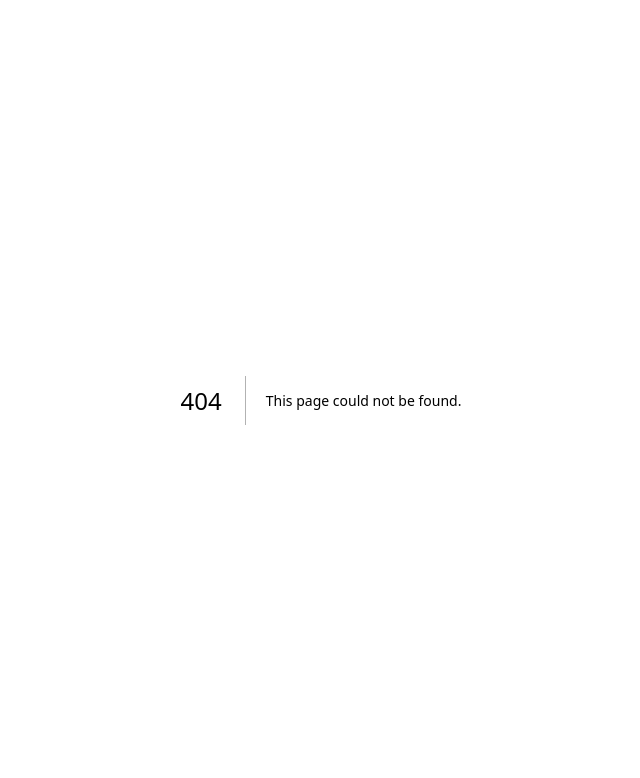
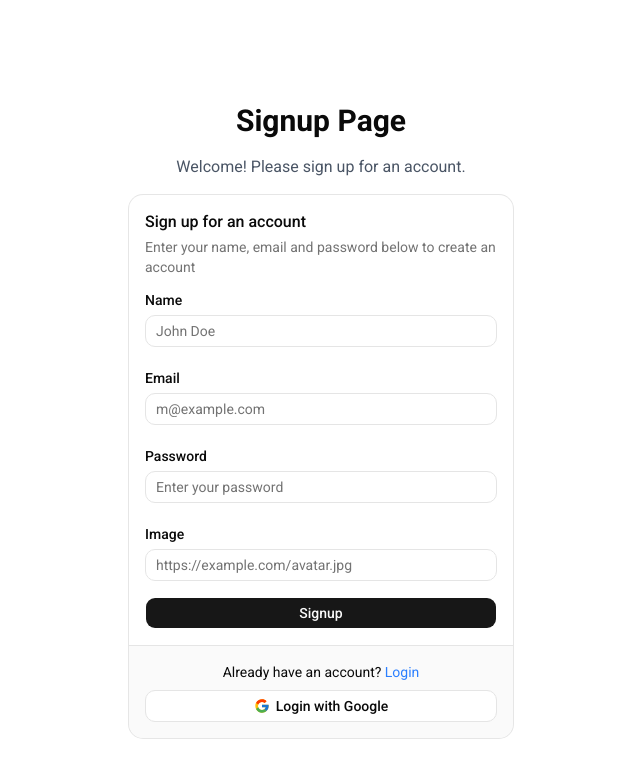
Before and after one commit to osman10/B13-Assignment-Client, a Next.js app: page /signup in a window 1280 px wide. Before the commit this address had no page. Shown: the top 778 px of the page, without its empty margins (319-959 px from the left). Built offline with nearby package versions, Linux system fonts and the light colour scheme.

Commit message:
Signup page design has been doen

```diff
--- /dev/null
+++ b/src/app/login/page.jsx
@@ -0,0 +1,12 @@
+import React from 'react';
+
+const LoginPage = () => {
+    return (
+        <div>
+            <h1 className="text-3xl font-bold text-center mt-10">Login Page</h1>
+            <p className="text-center mt-4 text-gray-600">Welcome back! Please login to your account.</p>
+        </div>
+    );
+};
+
+export default LoginPage;
--- /dev/null
+++ b/src/app/signup/page.jsx
@@ -0,0 +1,12 @@
+import { SignUp } from "@/components/SignUp";
+
+
+const SignUpPage = () => {
+  return (
+    <div>
+      <SignUp />
+    </div>
+  );
+};
+
+export default SignUpPage;
--- a/src/components/CountUpSection.jsx
+++ b/src/components/CountUpSection.jsx
@@ -33,6 +33,11 @@ const stats = [
 const CountUpSection = () => {
   return (
     <section className="container mx-auto px-4 py-16">
+      <motion.h2 initial={{ opacity: 0, y: 40 }}
+        whileInView={{ opacity: 1, y: 0 }}
+        transition={{ delay: 0.4, duration: 0.5 }}
+        viewport={{ once: true }}
+        className="text-3xl text-gray-500 py-5 dark:text-white font-bold text-center">Our Achievement</motion.h2>
       <div className="grid grid-cols-2 md:grid-cols-4 gap-6">
         {stats.map((item, index) => (
           <motion.div
--- a/src/components/Navbar.jsx
+++ b/src/components/Navbar.jsx
@@ -23,7 +23,7 @@ export default function Navbar() {
   const pathname = usePathname();
 
   return (
-    <header className="sticky top-0 z-50">
+    <header className="sticky top-0 z-50 bg-white dark:bg-gray-800 shadow opacity-95">
       <div className="border-b">
         <div className="container mx-auto flex h-16 items-center justify-between px-2 md:px-4">
 
@@ -51,8 +51,8 @@ export default function Navbar() {
           {/* Right Actions */}
           <div className="hidden md:flex gap-2">
             <ModeToggle />
-            <Button  className="bg-sky-300 dark:text-white text-gray-800" > <FaUserPlus />Sign Up</Button>
-            <Button className="bg-purple-300 dark:text-white text-gray-800"> <FiLogIn />Login</Button>
+            <Link href="/signup"><Button  className="bg-sky-300 dark:text-white text-gray-800" > <FaUserPlus />Sign Up</Button></Link>
+            <Link href="/login"><Button className="bg-purple-300 dark:text-white text-gray-800"> <FiLogIn />Login</Button></Link>
           </div>
 
 
@@ -89,8 +89,12 @@ export default function Navbar() {
                 ))}
 
                 <div className="mt-4 flex flex-col gap-2">
-                  <Button className="bg-purple-300 dark:text-white text-gray-800">Login</Button>
-                  <Button className="bg-sky-300 dark:text-white text-gray-800">Sign Up</Button>
+                  <Link href="/login">
+                    <Button className="bg-purple-300 dark:text-white text-gray-800">Login</Button>
+                  </Link>
+                  <Link href="/signup">
+                    <Button className="bg-sky-300 dark:text-white text-gray-800">Sign Up</Button>
+                  </Link>
                 </div>
               </div>
             </SheetContent>
--- /dev/null
+++ b/src/components/SignUp.jsx
@@ -0,0 +1,83 @@
+import { Button } from "@/components/ui/button"
+import {
+    Card,
+    CardAction,
+    CardContent,
+    CardDescription,
+    CardFooter,
+    CardHeader,
+    CardTitle,
+} from "@/components/ui/card"
+import { Input } from "@/components/ui/input"
+import { Label } from "@/components/ui/label"
+import Link from "next/link"
+import { FcGoogle } from "react-icons/fc"
+
+export function SignUp() {
+    return (
+        <div className="container mx-auto p-4 h-screen flex flex-col items-center justify-center">
+            <h1 className="text-3xl font-bold text-center mt-10">Signup Page</h1>
+            <p className="text-center my-4 text-gray-600">Welcome! Please sign up for an account.</p>
+            <Card className="w-full max-w-sm">
+                <CardHeader>
+                    <CardTitle>Sign up for an account</CardTitle>
+                    <CardDescription>
+                        Enter your name, email and password below to create an account
+                    </CardDescription>
+                </CardHeader>
+                <CardContent>
+                    <form>
+                        <div className="flex flex-col gap-6">
+                            <div className="grid gap-2">
+                                <Label htmlFor="name">Name</Label>
+                                <Input
+                                    id="name"
+                                    type="text"
+                                    placeholder="John Doe"
+                                    required
+                                />
+                            </div>
+                            <div className="grid gap-2">
+                                <Label htmlFor="email">Email</Label>
+                                <Input
+                                    id="email"
+                                    type="email"
+                                    placeholder="m@example.com"
+                                    required
+                                />
+                            </div>
+                            <div className="grid gap-2">
+                                <Label htmlFor="password">Password</Label>
+                                <Input
+                                    id="password"
+                                    type="password"
+                                    placeholder="Enter your password" r
+                                    equired
+                                />
+                            </div>
+                            <div className="grid gap-2">
+                                <Label htmlFor="image">Image</Label>
+                                <Input
+                                    id="image"
+                                    type="text"
+                                    placeholder="https://example.com/avatar.jpg"
+                                />
+                            </div>
+                        </div>
+                        <Button type="submit" className="w-full mt-4">
+                            Signup
+                        </Button>
+                    </form>
+                </CardContent>
+                <CardFooter className="flex-col gap-2">
+
+                    <p>Already have an account? <Link href="/login" className="text-blue-500 hover:underline"> Login</Link></p>
+
+                    <Button variant="outline" className="w-full">
+                        <FcGoogle /> Login with Google
+                    </Button>
+                </CardFooter>
+            </Card>
+        </div>
+    )
+}
--- /dev/null
+++ b/src/components/ui/card.jsx
@@ -0,0 +1,114 @@
+import * as React from "react"
+
+import { cn } from "@/lib/utils"
+
+function Card({
+  className,
+  size = "default",
+  ...props
+}) {
+  return (
+    <div
+      data-slot="card"
+      data-size={size}
+      className={cn(
+        "group/card flex flex-col gap-4 overflow-hidden rounded-xl bg-card py-4 text-sm text-card-foreground ring-1 ring-foreground/10 has-data-[slot=card-footer]:pb-0 has-[>img:first-child]:pt-0 data-[size=sm]:gap-3 data-[size=sm]:py-3 data-[size=sm]:has-data-[slot=card-footer]:pb-0 *:[img:first-child]:rounded-t-xl *:[img:last-child]:rounded-b-xl",
+        className
+      )}
+      {...props} />
+  );
+}
+
+function CardHeader({
+  className,
+  ...props
+}) {
+  return (
+    <div
+      data-slot="card-header"
+      className={cn(
+        "group/card-header @container/card-header grid auto-rows-min items-start gap-1 rounded-t-xl px-4 group-data-[size=sm]/card:px-3 has-data-[slot=card-action]:grid-cols-[1fr_auto] has-data-[slot=card-description]:grid-rows-[auto_auto] [.border-b]:pb-4 group-data-[size=sm]/card:[.border-b]:pb-3",
+        className
+      )}
+      {...props} />
+  );
+}
+
+function CardTitle({
+  className,
+  ...props
+}) {
+  return (
+    <div
+      data-slot="card-title"
+      className={cn(
+        "font-heading text-base leading-snug font-medium group-data-[size=sm]/card:text-sm",
+        className
+      )}
+      {...props} />
+  );
+}
+
+function CardDescription({
+  className,
+  ...props
+}) {
+  return (
+    <div
+      data-slot="card-description"
+      className={cn("text-sm text-muted-foreground", className)}
+      {...props} />
+  );
+}
+
+function CardAction({
+  className,
+  ...props
+}) {
+  return (
+    <div
+      data-slot="card-action"
+      className={cn(
+        "col-start-2 row-span-2 row-start-1 self-start justify-self-end",
+        className
+      )}
+      {...props} />
+  );
+}
+
+function CardContent({
+  className,
+  ...props
+}) {
+  return (
+    <div
+      data-slot="card-content"
+      className={cn("px-4 group-data-[size=sm]/card:px-3", className)}
+      {...props} />
+  );
+}
+
+function CardFooter({
+  className,
+  ...props
+}) {
+  return (
+    <div
+      data-slot="card-footer"
+      className={cn(
+        "flex items-center rounded-b-xl border-t bg-muted/50 p-4 group-data-[size=sm]/card:p-3",
+        className
+      )}
+      {...props} />
+  );
+}
+
+export {
+  Card,
+  CardHeader,
+  CardFooter,
+  CardTitle,
+  CardAction,
+  CardDescription,
+  CardContent,
+}
--- /dev/null
+++ b/src/components/ui/input.jsx
@@ -0,0 +1,22 @@
+import * as React from "react"
+
+import { cn } from "@/lib/utils"
+
+function Input({
+  className,
+  type,
+  ...props
+}) {
+  return (
+    <input
+      type={type}
+      data-slot="input"
+      className={cn(
+        "h-8 w-full min-w-0 rounded-lg border border-input bg-transparent px-2.5 py-1 text-base transition-colors outline-none file:inline-flex file:h-6 file:border-0 file:bg-transparent file:text-sm file:font-medium file:text-foreground placeholder:text-muted-foreground focus-visible:border-ring focus-visible:ring-3 focus-visible:ring-ring/50 disabled:pointer-events-none disabled:cursor-not-allowed disabled:bg-input/50 disabled:opacity-50 aria-invalid:border-destructive aria-invalid:ring-3 aria-invalid:ring-destructive/20 md:text-sm dark:bg-input/30 dark:disabled:bg-input/80 dark:aria-invalid:border-destructive/50 dark:aria-invalid:ring-destructive/40",
+        className
+      )}
+      {...props} />
+  );
+}
+
+export { Input }
--- /dev/null
+++ b/src/components/ui/label.jsx
@@ -0,0 +1,23 @@
+"use client"
+
+import * as React from "react"
+import { Label as LabelPrimitive } from "radix-ui"
+
+import { cn } from "@/lib/utils"
+
+function Label({
+  className,
+  ...props
+}) {
+  return (
+    <LabelPrimitive.Root
+      data-slot="label"
+      className={cn(
+        "flex items-center gap-2 text-sm leading-none font-medium select-none group-data-[disabled=true]:pointer-events-none group-data-[disabled=true]:opacity-50 peer-disabled:cursor-not-allowed peer-disabled:opacity-50",
+        className
+      )}
+      {...props} />
+  );
+}
+
+export { Label }
```
